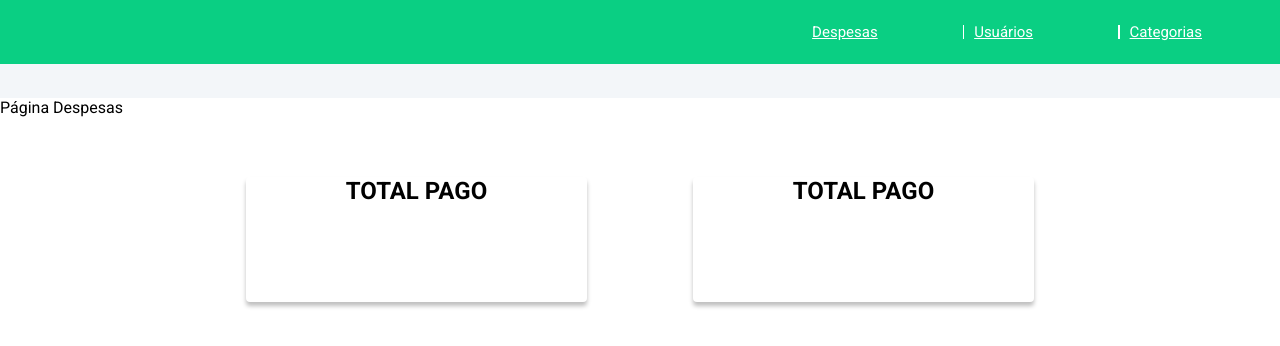
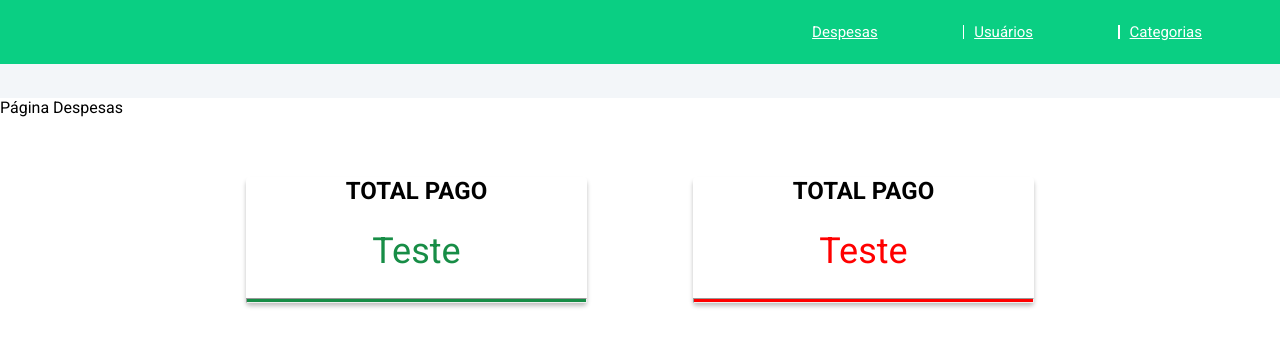
Before and after one commit to geovanaframil/expenseSystem, a React (Vite) app: page / in a window 1280 px wide. Shown: the top 346 px of the page. Built offline with nearby package versions, Linux system fonts and the light colour scheme.

Commit message:
Adiciona estilo em Summary

```diff
--- a/src/components/Header/Header.module.css
+++ b/src/components/Header/Header.module.css
@@ -20,7 +20,7 @@
 }
 
 .navbar a::before {
-    content: '';
+  content: "";
   display: inline-block;
   width: 1.5px;
   height: 14px;
--- a/src/components/Summary/Summary.module.css
+++ b/src/components/Summary/Summary.module.css
@@ -5,7 +5,8 @@
   margin-top: 60px;
 }
 
-.totalPaid, .totalExpenses {
+.totalPaid,
+.totalExpenses {
   width: 341px;
   height: 125px;
   border-radius: 4px;
@@ -14,3 +15,33 @@
   text-align: center;
   box-shadow: 0px 4px 4px rgba(0, 0, 0, 0.25);
 }
+
+.totalPaid p:nth-child(1),
+.totalExpenses p:nth-child(1) {
+  margin-bottom: 25px;
+}
+
+.totalPaid p:nth-child(2) {
+  font-weight: 400;
+  font-size: 36px;
+  color: var(--green-300);
+}
+
+.totalExpenses p:nth-child(2) {
+  font-weight: 400;
+  font-size: 36px;
+  color: var(--red-300);
+}
+
+hr {
+  margin-top: 25.5px;
+  height: 5px;
+}
+
+.green {
+    background-color: var(--green-300);
+}
+
+.red {
+    background-color: var(--red-300);
+}
--- a/src/components/Summary/index.jsx
+++ b/src/components/Summary/index.jsx
@@ -5,12 +5,16 @@ function Summary() {
     <div className={styles.summary}>
       <div className={styles.totalPaid}>
         <p>TOTAL PAGO</p>
+        <p>Teste</p>
+        <hr className={styles.green}></hr>
       </div>
       <div className={styles.totalExpenses}>
         <p>TOTAL PAGO</p>
+        <p>Teste</p>
+        <hr className={styles.red}></hr>
       </div>
     </div>
-    )
+  );
 }
 
-export default Summary
+export default Summary;
```
Lines whose indentation alone changed are shown as unchanged.
